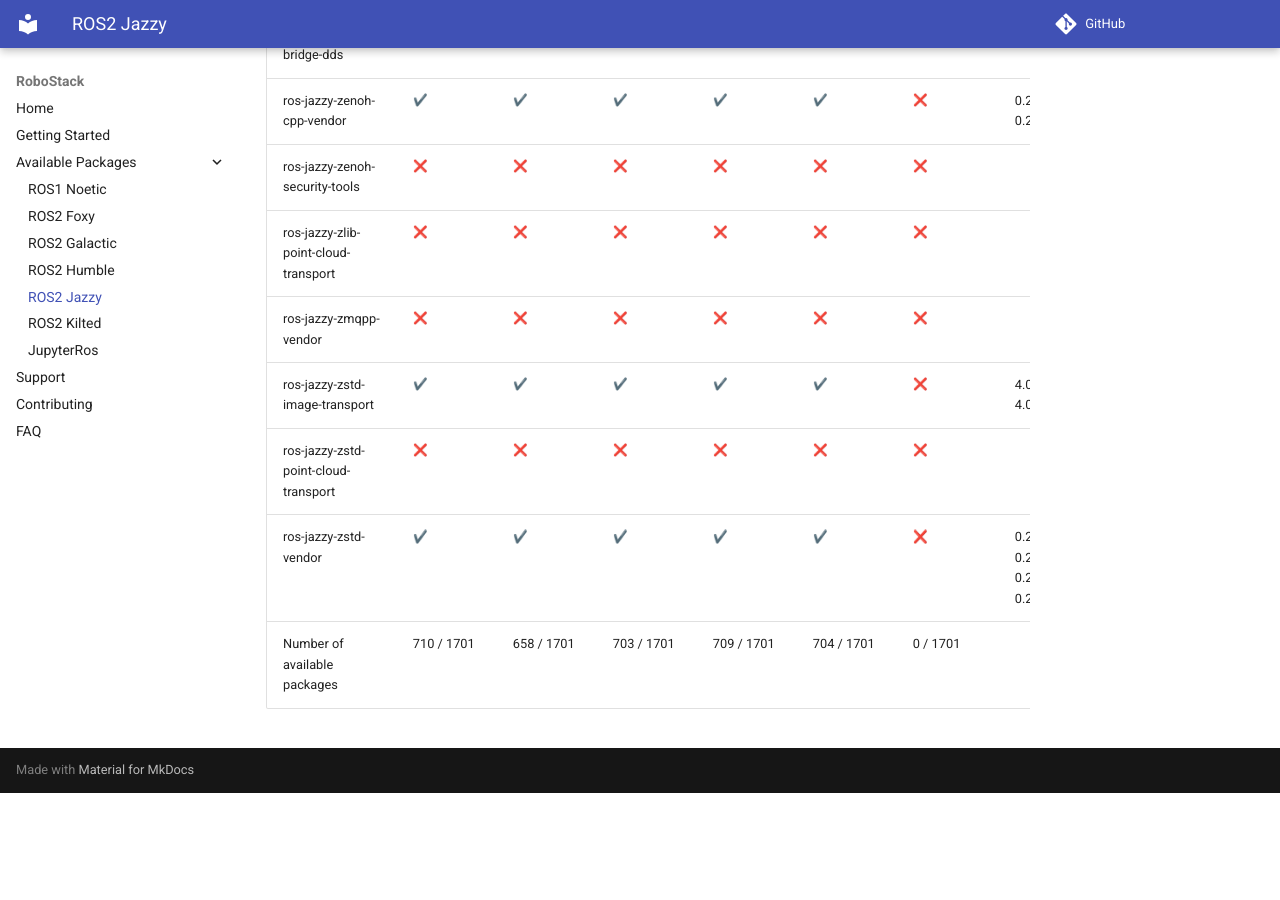
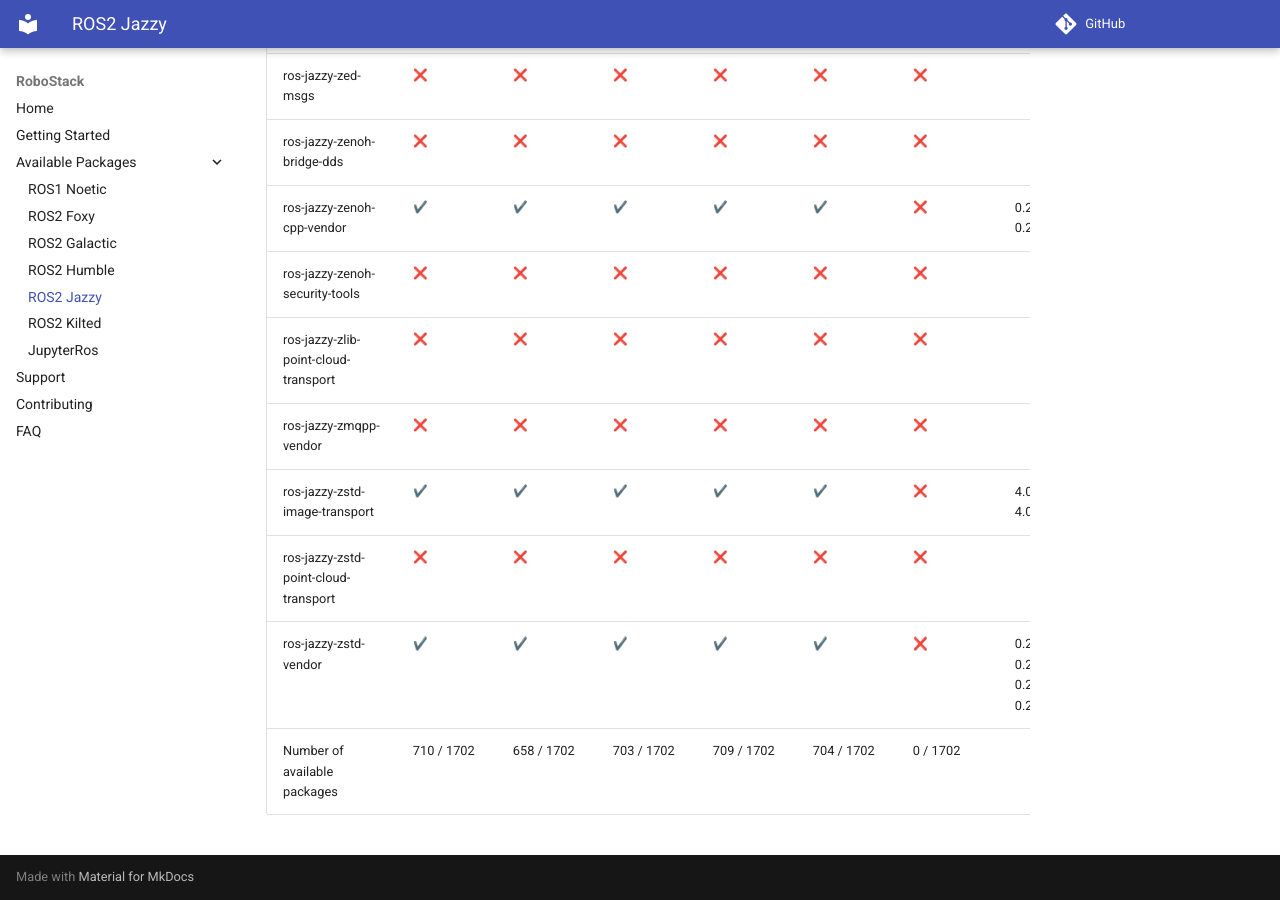
Before and after one commit to RoboStack/robostack.github.io, an MkDocs documentation site: the page built from docs/jazzy.md, in a window 1280 px wide and 900 px high, scrolled down 130512 px. Built offline with MkDocs 1.6.1 and Material for MkDocs 9.7.7, drawn with Linux system fonts in a browser that asks for light colours; emoji names are drawn with the system emoji font; comment, search, counter and statistics services are not loaded; before the commit the page ends 131305 px from its top, so only the background shows below that; some of the changed text lies outside the part shown.

Commit message:
Update tables

```diff
--- a/docs/jazzy.md
+++ b/docs/jazzy.md
@@ -1701,4 +1702,4 @@
 | ros-jazzy-zstd-image-transport | :heavy_check_mark: { data-sort='1' } | :heavy_check_mark: { data-sort='1' } | :heavy_check_mark: { data-sort='1' } | :heavy_check_mark: { data-sort='1' } | :heavy_check_mark: { data-sort='1' } | :x: { data-sort='0' } | 4.0.3, 4.0.4, 4.0.5  |
 | ros-jazzy-zstd-point-cloud-transport | :x: { data-sort='0' } | :x: { data-sort='0' } | :x: { data-sort='0' } | :x: { data-sort='0' } | :x: { data-sort='0' } | :x: { data-sort='0' } |   |
 | ros-jazzy-zstd-vendor | :heavy_check_mark: { data-sort='1' } | :heavy_check_mark: { data-sort='1' } | :heavy_check_mark: { data-sort='1' } | :heavy_check_mark: { data-sort='1' } | :heavy_check_mark: { data-sort='1' } | :x: { data-sort='0' } | 0.26.3, 0.26.6, 0.26.7, 0.26.8  |
-| Number of available packages |  710 / 1701 | 658 / 1701 | 703 / 1701 | 709 / 1701 | 704 / 1701 | 0 / 1701 |
+| Number of available packages |  710 / 1702 | 658 / 1702 | 703 / 1702 | 709 / 1702 | 704 / 1702 | 0 / 1702 |
```
Also changed, not shown: other parts of docs/jazzy.md (+1 -0 lines).
